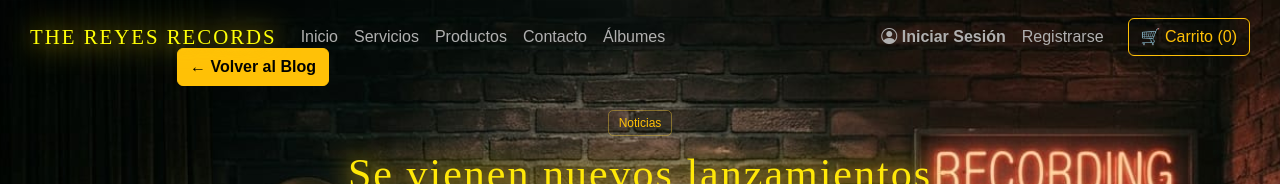
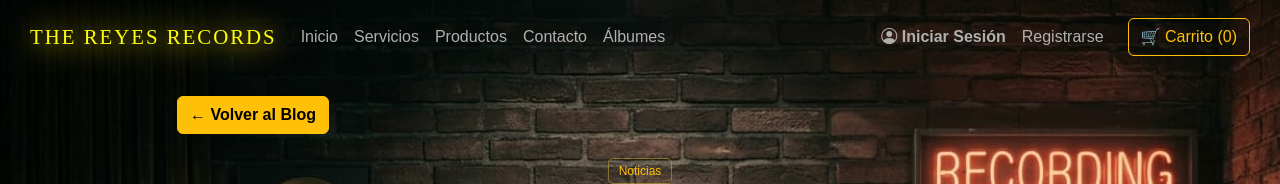
Before and after one commit to johao-riquelme/disqueraReact, a React (Vite) app in the folder disquera/: page /blog/1 in a window 1280 px wide. Shown: the top 184 px of the page. Built offline with nearby package versions, Linux system fonts and the light colour scheme.

Commit message:
ajustes en blog

```diff
--- a/disquera/src/view/DetalleBlog.jsx
+++ b/disquera/src/view/DetalleBlog.jsx
@@ -1,4 +1,3 @@
-
 import { useState } from "react";
 import { useParams, Link } from "react-router-dom";
 import { obtenerBlogPorId } from "../data/blogs";
@@ -94,16 +93,18 @@ function DetalleContenido({ id }) {
     );
   }
 
-  return (
-    <div className="container py-5">
+ return (
+  <div className="container pt-5 pb-5">
 
-      {/* BOTÓN VOLVER AL BLOG */}
+    {/* BOTÓN VOLVER AL BLOG */}
+    <div className="mt-5 mb-4">
       <Link
         to="/blog"
-        className="btn btn-warning fw-bold mb-4"
+        className="btn btn-warning fw-bold"
       >
         ← Volver al Blog
       </Link>
+    </div>
 
       {/* ENCABEZADO */}
       <header className="detalle-encabezado">
```
